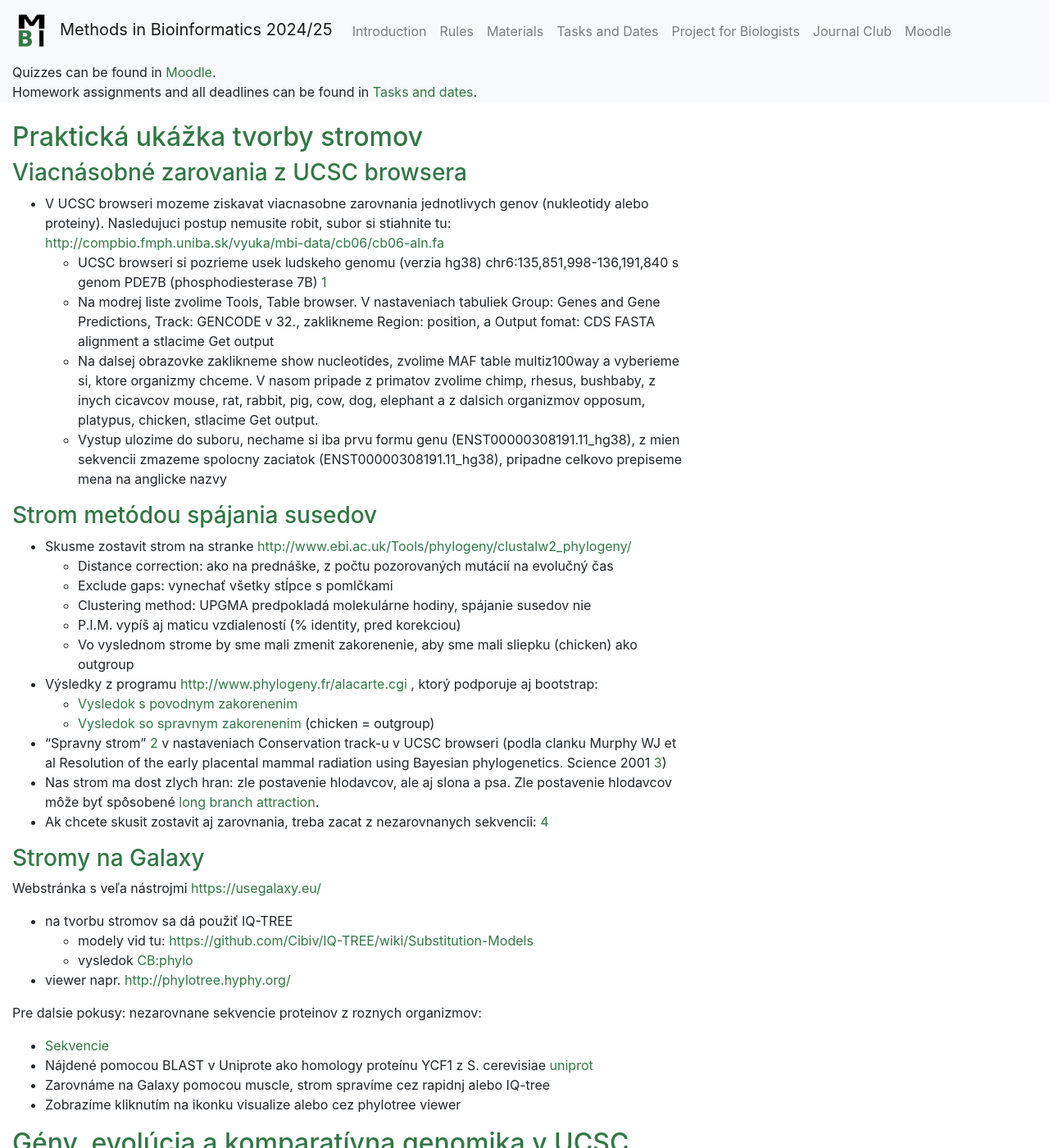
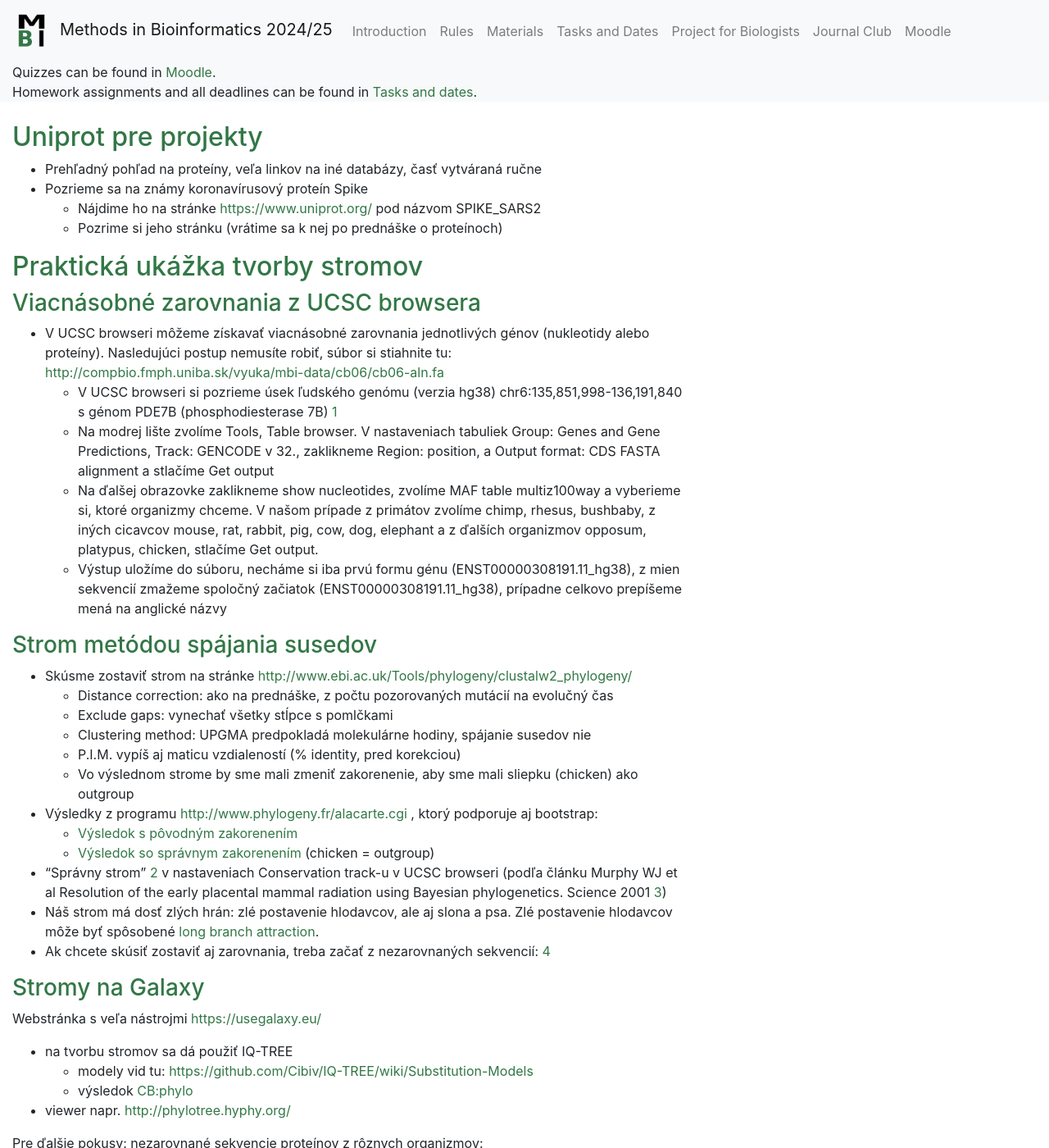
Before and after one commit to fmfi-compbio/mbi, a Jekyll site: the page built from notes/cb-phylo2.md, in a window 1280 px wide and 1400 px high. Shown: the whole window at 82% size. Built offline with Jekyll 4.4.1, drawn with Linux system fonts in a browser that asks for light colours; nearby versions of some CDN libraries; our own code applies the rules of GitHub Pages for plain Markdown files; some of the changed text lies outside the part shown.

Commit message:
diakritika

```diff
--- a/notes/cb-phylo2.md
+++ b/notes/cb-phylo2.md
@@ -2,37 +2,45 @@
 title: "Cvičenia pre biológov: Fylogenetické stromy"
 ---
 
+## Uniprot pre projekty
+
+  - Prehľadný pohľad na proteíny, veľa linkov na iné databázy, časť
+    vytváraná ručne
+  - Pozrieme sa na známy koronavírusový proteín Spike
+      - Nájdime ho na stránke <https://www.uniprot.org/> pod názvom
+        SPIKE\_SARS2
+      - Pozrime si jeho stránku (vrátime sa k nej po prednáške o proteínoch)
 
 ## Praktická ukážka tvorby stromov
 
-### Viacnásobné zarovania z UCSC browsera
+### Viacnásobné zarovnania z UCSC browsera
 
-  - V UCSC browseri mozeme ziskavat viacnasobne zarovnania jednotlivych
-    genov (nukleotidy alebo proteiny). Nasledujuci postup nemusite
-    robit, subor si stiahnite tu:
+  - V UCSC browseri môžeme získavať viacnásobné zarovnania jednotlivých
+    génov (nukleotidy alebo proteíny). Nasledujúci postup nemusíte
+    robiť, súbor si stiahnite tu:
     <http://compbio.fmph.uniba.sk/vyuka/mbi-data/cb06/cb06-aln.fa>
-      - UCSC browseri si pozrieme usek ludskeho genomu (verzia hg38)
-        chr6:135,851,998-136,191,840 s genom PDE7B (phosphodiesterase
+      - V UCSC browseri si pozrieme úsek ľudského genómu (verzia hg38)
+        chr6:135,851,998-136,191,840 s génom PDE7B (phosphodiesterase
         7B)
         [1](http://genome-euro.ucsc.edu/cgi-bin/hgTracks?db=hg38&position=chr6%3A135851998-136191840)
-      - Na modrej liste zvolime Tools, Table browser. V nastaveniach
+      - Na modrej lište zvolíme Tools, Table browser. V nastaveniach
         tabuliek Group: Genes and Gene Predictions, Track: GENCODE v
-        32., zaklikneme Region: position, a Output fomat: CDS FASTA
-        alignment a stlacime Get output
-      - Na dalsej obrazovke zaklikneme show nucleotides, zvolime MAF
-        table multiz100way a vyberieme si, ktore organizmy chceme. V
-        nasom pripade z primatov zvolime chimp, rhesus, bushbaby, z
-        inych cicavcov mouse, rat, rabbit, pig, cow, dog, elephant a z
-        dalsich organizmov opposum, platypus, chicken, stlacime Get
+        32., zaklikneme Region: position, a Output format: CDS FASTA
+        alignment a stlačíme Get output
+      - Na ďalšej obrazovke zaklikneme show nucleotides, zvolíme MAF
+        table multiz100way a vyberieme si, ktoré organizmy chceme. V
+        našom prípade z primátov zvolíme chimp, rhesus, bushbaby, z
+        iných cicavcov mouse, rat, rabbit, pig, cow, dog, elephant a z
+        ďalších organizmov opposum, platypus, chicken, stlačíme Get
         output.
-      - Vystup ulozime do suboru, nechame si iba prvu formu genu
-        (ENST00000308191.11\_hg38), z mien sekvencii zmazeme spolocny
-        zaciatok (ENST00000308191.11\_hg38), pripadne celkovo prepiseme
-        mena na anglicke nazvy
+      - Výstup uložíme do súboru, necháme si iba prvú formu génu
+        (ENST00000308191.11\_hg38), z mien sekvencií zmažeme spoločný
+        začiatok (ENST00000308191.11\_hg38), prípadne celkovo prepíšeme
+        mená na anglické názvy
 
 ### Strom metódou spájania susedov
 
-  - Skusme zostavit strom na stranke
+  - Skúsme zostaviť strom na stránke
     <http://www.ebi.ac.uk/Tools/phylogeny/clustalw2_phylogeny/>
       - Distance correction: ako na prednáške, z počtu pozorovaných
         mutácií na evolučný čas
@@ -40,27 +48,27 @@ title: "Cvičenia pre biológov: Fylogenetické stromy"
       - Clustering method: UPGMA predpokladá molekulárne hodiny,
         spájanie susedov nie
       - P.I.M. vypíš aj maticu vzdialeností (% identity, pred korekciou)
-      - Vo vyslednom strome by sme mali zmenit zakorenenie, aby sme mali
+      - Vo výslednom strome by sme mali zmeniť zakorenenie, aby sme mali
         sliepku (chicken) ako outgroup
 
   - Výsledky z programu <http://www.phylogeny.fr/alacarte.cgi> , ktorý
     podporuje aj bootstrap:
-      - [Vysledok s povodnym zakorenenim](./Media:Cb06-aln.pdf.md)
-      - [Vysledok so spravnym
-        zakorenenim](./Media:Cb06-aln-root.pdf.md) (chicken =
+      - [Výsledok s pôvodným zakorenením](./Media:Cb06-aln.pdf.md)
+      - [Výsledok so správnym
+        zakorenením](./Media:Cb06-aln-root.pdf.md) (chicken =
         outgroup)
 
-  - "Spravny strom"
+  - "Správny strom"
     [2](http://genome-euro.ucsc.edu/images/phylo/hg38_100way.png) v
-    nastaveniach Conservation track-u v UCSC browseri (podla clanku
+    nastaveniach Conservation track-u v UCSC browseri (podľa článku
     Murphy WJ et al Resolution of the early placental mammal radiation
     using Bayesian phylogenetics. Science 2001
     [3](http://www.sciencemag.org/cgi/pmidlookup?view=long&pmid=11743200))
-  - Nas strom ma dost zlych hran: zle postavenie hlodavcov, ale aj slona
-    a psa. Zle postavenie hlodavcov môže byť spôsobené [long branch
+  - Náš strom má dosť zlých hrán: zlé postavenie hlodavcov, ale aj slona
+    a psa. Zlé postavenie hlodavcov môže byť spôsobené [long branch
     attraction](https://en.wikipedia.org/wiki/Long_branch_attraction).
-  - Ak chcete skusit zostavit aj zarovnania, treba zacat z nezarovnanych
-    sekvencii:
+  - Ak chcete skúsiť zostaviť aj zarovnania, treba začať z nezarovnaných
+    sekvencií:
     [4](http://compbio.fmph.uniba.sk/vyuka/mbi-data/cb06/cb06-seq.fa)
 
 ### Stromy na Galaxy
@@ -70,10 +78,10 @@ Webstránka s veľa nástrojmi <https://usegalaxy.eu/>
   - na tvorbu stromov sa dá použiť IQ-TREE
       - modely vid tu:
         <https://github.com/Cibiv/IQ-TREE/wiki/Substitution-Models>
-      - vysledok [CB:phylo](./CB:phylo.md)
+      - výsledok [CB:phylo](./CB:phylo.md)
   - viewer napr. <http://phylotree.hyphy.org/>
 
-Pre dalsie pokusy: nezarovnane sekvencie proteinov z roznych organizmov:
+Pre ďalšie pokusy: nezarovnané sekvencie proteínov z rôznych organizmov:
 
   - [Sekvencie](http://compbio.fmph.uniba.sk/vyuka/mbi-data/cb06/cb06-prot.fa)
   - Nájdené pomocou BLAST v Uniprote ako homology proteínu YCF1 z S.
@@ -102,219 +110,82 @@ Pre dalsie pokusy: nezarovnane sekvencie proteinov z roznych organizmov:
     Všimnite si jeho súvis s H3K27Ac trackom. Čo znamenajú farby v
     tomto tracku?
 
-<!-- end list -->
 
-  - Vsimnime si track Vertebrate Multiz Alignment & Conservation (100
+  - Všimnime si track Vertebrate Multiz Alignment & Conservation (100
     Species)
-      - v spodnej casti tracku vidime zarovnania s roznymi inymi
-        genomami
+      - v spodnej časti tracku vidíme zarovnania s rôznymi inými
+        genómami
       - v nastaveniach tracku zapnite Element Conservation (phastCons)
         na full a Conserved Elements na dense
-      - v tomto tracku vidíme PhyloP, co zobrazuje uroven konzerovanosti
-        danej bazy len na zaklade jedneho stlpca zarovnania a dva
-        vysledky z phyloHMM phastCons, ktory berie do uvahy aj okolite
-        stlpce
-  - Konkretne cast Conserved elements zobrazuje konkretne useky, ktore
-    su najvac konzervovane
-      - Ak chceme zistit, kolko percent genomu tieto useky pokryvaju,
-        ideme na modrej liste do casti Tools-\>Table browser, zvolime
+      - v tomto tracku vidíme PhyloP, čo zobrazuje úroveň konzervovanosti
+        danej bázy len na základe jedného stĺpca zarovnania a dva
+        výsledky z phyloHMM phastCons, ktorý berie do úvahy aj okolité
+        stĺpce
+  - Konkrétne časť Conserved elements zobrazuje konkrétne úseky, ktoré
+    sú najviac konzervované
+      - Ak chceme zistiť, koľko percent genómu tieto úseky pokrývajú,
+        ideme na modrej lište do časti Tools-\>Table browser, zvolíme
         group Comparative genomics, track Conservation, table 100 Vert.
-        El, region zvolime genome (v celom genome) a stlacime tlacidlo
-        Summary/statistics, dostaneme nieco taketo:
+        El, region zvolíme genome (v celom genóme) a stlačíme tlačidlo
+        Summary/statistics, dostaneme niečo takéto:
 
 <TABLE border=1>
-
-<TR>
-
-<TD>
-
-item count
-
-</TD>
-
-<TD ALIGN=RIGHT>
-
-10,350,729
-
-</TD>
-
+<TR><TD>item count</TD><TD ALIGN=RIGHT>10,350,729</TD>
 </TR>
-
-<TR>
-
-<TD>
-
-item bases
-
-</TD>
-
-<TD ALIGN=RIGHT>
-
-162,179,256 (5.32%)
-
-</TD>
-
-</TR>
-
-<TR>
-
-<TD>
-
-item total
-
-</TD>
-
-<TD ALIGN=RIGHT>
-
-162,179,256 (5.32%)
-
-</TD>
-
-</TR>
-
-<TR>
-
-<TD>
-
-smallest item
-
-</TD>
-
-<TD ALIGN=RIGHT>
-
-1
-
-</TD>
-
-</TR>
-
-<TR>
-
-<TD>
-
-average item
-
-</TD>
-
-<TD ALIGN=RIGHT>
-
-16
-
-</TD>
-
-</TR>
-
-<TR>
-
-<TD>
-
-biggest item
-
-</TD>
-
-<TD ALIGN=RIGHT>
-
-3,732
-
-</TD>
-
-</TR>
-
-<TR>
-
-<TD>
-
-smallest score
-
-</TD>
-
-<TD ALIGN=RIGHT>
-
-186
-
-</TD>
-
-</TR>
-
-<TR>
-
-<TD>
-
-average score
-
-</TD>
-
-<TD ALIGN=RIGHT>
-
-333
-
-</TD>
-
-</TR>
-
-<TR>
-
-<TD>
-
-biggest score
-
-</TD>
-
-<TD ALIGN=RIGHT>
-
-1,000
-
-</TD>
-
-</TR>
-
+<TR><TD>item bases</TD><TD ALIGN=RIGHT>162,179,256 (5.32%)</TD></TR>
+<TR><TD>item total</TD><TD ALIGN=RIGHT>162,179,256 (5.32%)</TD></TR>
+<TR><TD>smallest item</TD><TD ALIGN=RIGHT>1</TD></TR>
+<TR><TD>average item</TD><TD ALIGN=RIGHT>16</TD></TR>
+<TR><TD>biggest item</TD><TD ALIGN=RIGHT>3,732</TD></TR>
+<TR><TD>smallest score</TD><TD ALIGN=RIGHT>186</TD></TR>
+<TR><TD>average score</TD><TD ALIGN=RIGHT>333</TD></TR>
+<TR><TD>biggest score</TD><TD ALIGN=RIGHT>1,000</TD></TR>
 </TABLE>
 
-  -   - Ak by nas zaujimali iba velmi dlhe "conserved elements", v Table
-        browser stlacime tlacidlo Filter a na dalsej obrazovke do
-        policka Free-form query dame **chromEnd-chromStart\>=1500**
-      - Potom mozeme skusit Summary/Statistics alebo vystup typu
+  -   - Ak by nás zaujímali iba veľmi dlhé "conserved elements", v Table
+        browser stlačíme tlačidlo Filter a na ďalšej obrazovke do
+        políčka Free-form query dáme **chromEnd-chromStart\>=1500**
+      - Potom môžeme skúsiť Summary/Statistics alebo výstup typu
         Hyperlinks to genome browser a Get output - dostaneme zoznam
-        tychto elementov a kazdy si mozeme jednym klikom pozriet v
-        browseri, napr. taketo
+        týchto elementov a každý si môžeme jedným klikom pozrieť v
+        browseri, napr. takéto
           - [lod=24051 at
             chr1:50201403-50203312](http://genome-euro.ucsc.edu/cgi-bin/hgTracks?db=hg38&position=chr1:50201403-50203312)
           - [lod=1899 at
             chr1:55663689-55667047](http://genome-euro.ucsc.edu/cgi-bin/hgTracks?db=hg38&position=chr1:55663689-55667047)
-            atd
+            atď
 
-<!-- end list -->
 
-  - Pozrime si teraz ten isty gen CLCA4 v starsej verzii genomu hg18
+  - Pozrime si teraz ten istý gén CLCA4 v staršej verzii genómu hg18
     [6](http://genome-euro.ucsc.edu/cgi-bin/hgTracks?db=hg18&position=chr1%3A86776929-86827444)
-      - V casti Genes and Gene Prediction Tracks zapnite track Pos Sel
-        Genes, ktory obsahuje geny s **pozitivnym vyberom** (cervenou,
-        pripadne slabsie fialovou a modrou)
-      - Ked kliknete na cerveny obdlznik pre tento gen, uvidite, v
-        ktorych castiach fylogenetickeho stromu bol detegovany pozitivny
-        vyber
-      - Po priblizeni do jedneho z exonov
+      - V časti Genes and Gene Prediction Tracks zapnite track Pos Sel
+        Genes, ktorý obsahuje gény s **pozitívnym výberom** (červenou,
+        prípadne slabšie fialovou a modrou)
+      - Keď kliknete na červený obdĺžnik pre tento gén, uvidíte, v
+        ktorých častiach fylogenetického stromu bol detegovaný pozitívny
+        výber
+      - Po priblížení do jedného z exónov
         [7](http://genome-euro.ucsc.edu/cgi-bin/hgTracks?db=hg18&position=chr1%3A86805823-86805917)
-        vidite dosledky nesynonymnych mutacii
+        vidíte dôsledky nesynonymných mutácií
 
-Poznamka: Existuju aj webservery na predikciu pozitivneho vyberu,
-napriklad tieto dva (v sucasnosti asi nefunguju):
+Poznámka: Existujú aj webservery na predikciu pozitívneho výberu,
+napríklad tieto dva (v súčasnosti asi nefungujú):
 
   - [Selecton](http://selecton.tau.ac.il/),
-    [clanok](http://www.tau.ac.il/~talp/publications/selecton2007.pdf)
+    [článok](http://www.tau.ac.il/~talp/publications/selecton2007.pdf)
   - [Data monkey](http://www.datamonkey.org/)
-    [clanok](http://mbe.oxfordjournals.org/cgi/content/abstract/22/5/1208)
-  - Skusili sme na Selecton poslat CLCA4 zo 7 cicavcov, subor tu:
+    [článok](http://mbe.oxfordjournals.org/cgi/content/abstract/22/5/1208)
+  - Skúsili sme na Selecton poslať CLCA4 zo 7 cicavcov, súbor tu:
     [8](http://compbio.fmph.uniba.sk/vyuka/mbi-data/cb07/clca4.mfa)
-      - vysledky
+      - výsledky
         [9](http://compbio.fmph.uniba.sk/vyuka/mbi-data/cb07/clca4-selecton.html)
         a
         [10](http://compbio.fmph.uniba.sk/vyuka/mbi-data/cb07/clca4-omega.txt)
-        (metoda ale odporuca aspon 10 homologov)
-  - Nastroj HyPhy
-      - vyber metody
+        (metóda ale odporúča aspoň 10 homologov)
+  - Nástroj HyPhy
+      - výber metódy
         [11](http://hyphy.org/getting-started/#characterizing-selective-pressures)
-      - niektore HyPhy nastroje sa nachadzaju v Galaxy
+      - niektoré HyPhy nástroje sa nachádzajú v Galaxy
 
 ## Objavenie génu HAR1 pomocou komparatívnej genomiky
 
@@ -336,17 +207,17 @@ napriklad tieto dva (v sucasnosti asi nefunguju):
 
   - Prekrývajúce sa RNA gény HAR1A a HAR1B
 
-  - HAR1A je exprimovaný v neokortexe u 7 a 9 týždenných embrií, neskôr
+  - HAR1A je exprimovaný v neokortexe u 7 a 9 týždňových embryí, neskôr
     aj v iných častiach mozgu (u človeka aj iných primátov)
 
   - Všetky substitúcie v človeku A/T-\>C/G, stabilnejšia RNA štruktúra
-    (ale tiež sú blízko k telomére, kde je viacej takýchto mutácii kvôli
-    rekombinácii a biased gene conversion)
+    (ale tiež sú blízko k telomére, kde je viacej takýchto mutácií kvôli
+    rekombinácii a javu biased gene conversion)
 
 ### Cvičenie pri počítači
 
-  - Môžete si pozrieť tento region v browseri:
+  - Môžete si pozrieť tento región v browseri:
     [**chr20:63102114-63102274**
     (hg38)](http://genome-euro.ucsc.edu/cgi-bin/hgTracks?db=hg38&position=chr20%3A63102114-63102274),
-    pricom ak sa este priblizite, uvidite zarovnanie aj s bazami a
-    mozete vidiet, ze vela zmien je specifickych pre cloveka
+    pričom ak sa ešte priblížite, uvidíte zarovnanie aj s bázami a
+    môžete vidieť, že veľa zmien je špecifických pre človeka
```
Also changed, not shown: other parts of notes/cb-phylo2.md (+3 -3 lines).
